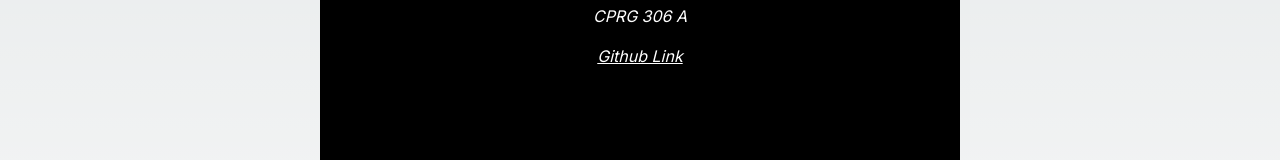
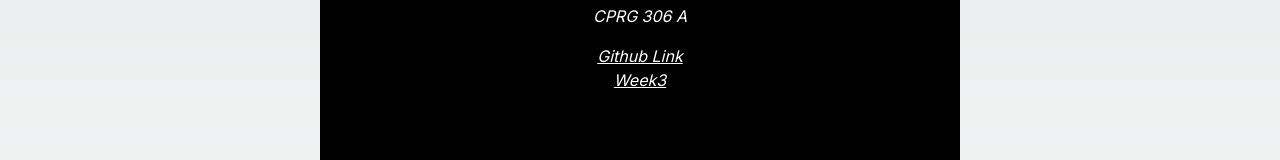
Before and after one commit to karmdesai13/cprg306-assignments, a Next.js app: page /week2 in a window 1280 px wide. Shown: the part 733-893 px from the top of the page. Built offline with nearby package versions, Linux system fonts and the light colour scheme.

Commit message:
link of week3 added to week2

```diff
--- a/app/week2/page.js
+++ b/app/week2/page.js
@@ -8,7 +8,7 @@
       <h1 class="text-4xl text-blue-500">My Shopping List</h1>
       <hr></hr>
       <StudentInfo/>
-
+      <Link href="./week3" className="text-white m-4 hover:text-red-500 underline">Week3</Link>
     </div>
   );
 }
```
